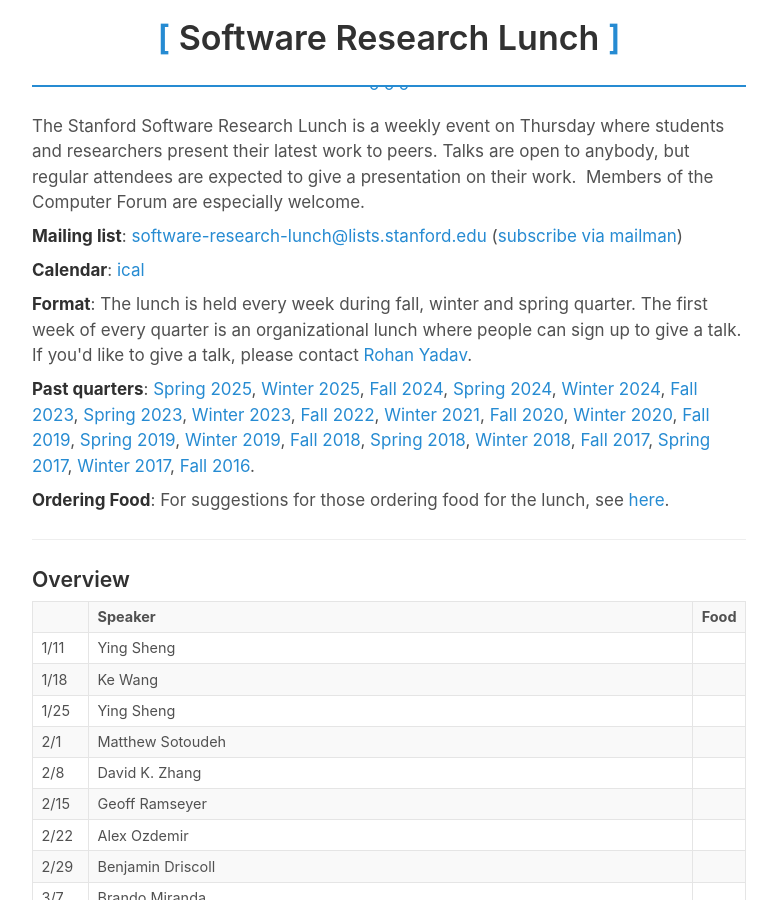
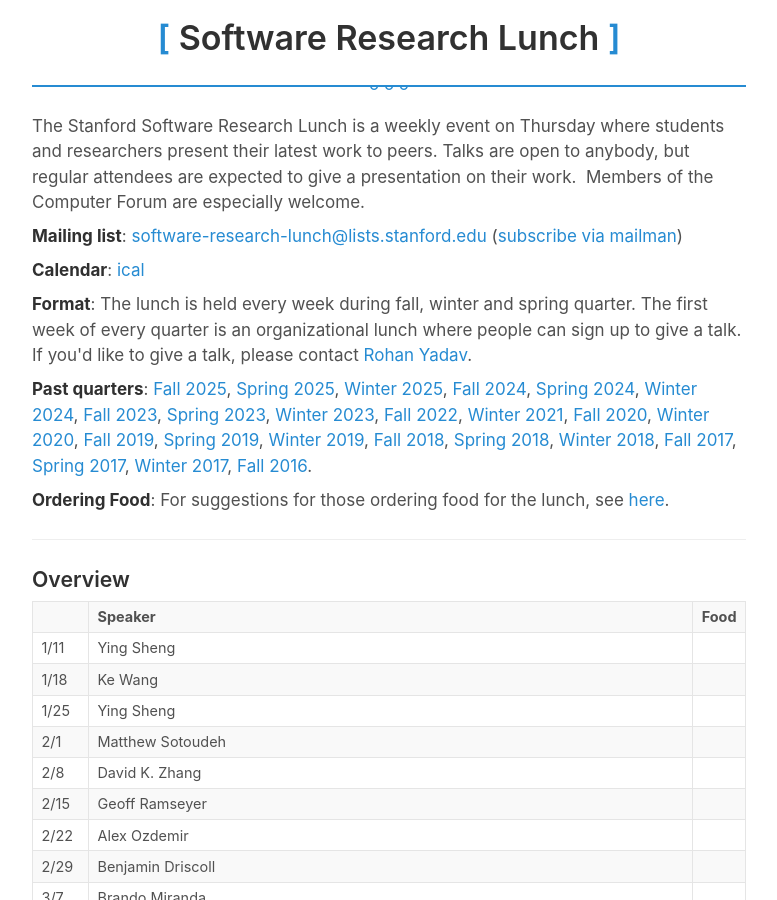
Before and after one commit to software-research-lunch/software-research-lunch.github.io, a Jekyll site: the page built from org.html, in a window 1280 px wide and 900 px high. Shown: the whole window, without its empty margins (251-1028 px from the left). Built offline with Jekyll 4.4.1, drawn with Linux system fonts in a browser that asks for light colours.

Commit message:
*: initial updates for 2026 winter

```diff
--- a/_includes/main.html
+++ b/_includes/main.html
@@ -7,7 +7,7 @@
 
 <p><strong>Format</strong>: The lunch is held every week during fall, winter and spring quarter.  The first week of every quarter is an organizational lunch where people can sign up to give a talk.  If you'd like to give a talk, please contact <a href="mailto:rohany@cs.stanford.edu">Rohan Yadav</a>.<p>
 
-<p><strong>Past quarters</strong>: <a href="/archive/2025-spring/">Spring 2025</a>, <a href="/archive/2025-winter/">Winter 2025</a>, <a href="/archive/2024-fall/">Fall 2024</a>, <a href="/archive/2024-spring/">Spring 2024</a>, <a href="/archive/2024-winter/">Winter 2024</a>, <a href="/archive/2023-fall/">Fall 2023</a>, <a href="/archive/2023-spring/">Spring 2023</a>, <a href="/archive/2023-winter/">Winter 2023</a>, <a href="/archive/2022-fall/">Fall 2022</a>, <a href="/archive/2021-winter/">Winter 2021</a>, <a href="/archive/2020-fall/">Fall 2020</a>, <a href="/archive/2020-winter/">Winter 2020</a>, <a href="/archive/2019-fall/">Fall 2019</a>, <a href="/archive/2019-spring/">Spring 2019</a>, <a href="/archive/2019-winter/">Winter 2019</a>, <a href="/archive/2018-fall/">Fall 2018</a>, <a href="/archive/2018-spring/">Spring 2018</a>, <a href="/archive/2018-winter/">Winter 2018</a>, <a href="/archive/2017-fall/">Fall 2017</a>, <a href="/archive/2017-spring/">Spring 2017</a>, <a href="/archive/2017-winter/">Winter 2017</a>, <a href="/archive/2016-fall/">Fall 2016</a>.</p>
+<p><strong>Past quarters</strong>: <a href="/archive/2025-fall/">Fall 2025</a>, <a href="/archive/2025-spring/">Spring 2025</a>, <a href="/archive/2025-winter/">Winter 2025</a>, <a href="/archive/2024-fall/">Fall 2024</a>, <a href="/archive/2024-spring/">Spring 2024</a>, <a href="/archive/2024-winter/">Winter 2024</a>, <a href="/archive/2023-fall/">Fall 2023</a>, <a href="/archive/2023-spring/">Spring 2023</a>, <a href="/archive/2023-winter/">Winter 2023</a>, <a href="/archive/2022-fall/">Fall 2022</a>, <a href="/archive/2021-winter/">Winter 2021</a>, <a href="/archive/2020-fall/">Fall 2020</a>, <a href="/archive/2020-winter/">Winter 2020</a>, <a href="/archive/2019-fall/">Fall 2019</a>, <a href="/archive/2019-spring/">Spring 2019</a>, <a href="/archive/2019-winter/">Winter 2019</a>, <a href="/archive/2018-fall/">Fall 2018</a>, <a href="/archive/2018-spring/">Spring 2018</a>, <a href="/archive/2018-winter/">Winter 2018</a>, <a href="/archive/2017-fall/">Fall 2017</a>, <a href="/archive/2017-spring/">Spring 2017</a>, <a href="/archive/2017-winter/">Winter 2017</a>, <a href="/archive/2016-fall/">Fall 2016</a>.</p>
 {% if false %}
 <p><strong>Upcoming quarters</strong>: <a href="/archive/2024-spring/">Spring 2024</a>.</p>
 {% endif %}
--- /dev/null
+++ b/archive/2025-fall.html
@@ -0,0 +1,6 @@
+---
+layout: post
+title: Fall 2025
+---
+
+{% include archive.html data=site.data.schedule.y25_fall %}
--- a/index.html
+++ b/index.html
@@ -3,4 +3,4 @@
 title: Home
 ---
 
-{% include main.html data=site.data.schedule.y25_fall %}
+{% include main.html data=site.data.schedule.y26_winter %}
```
